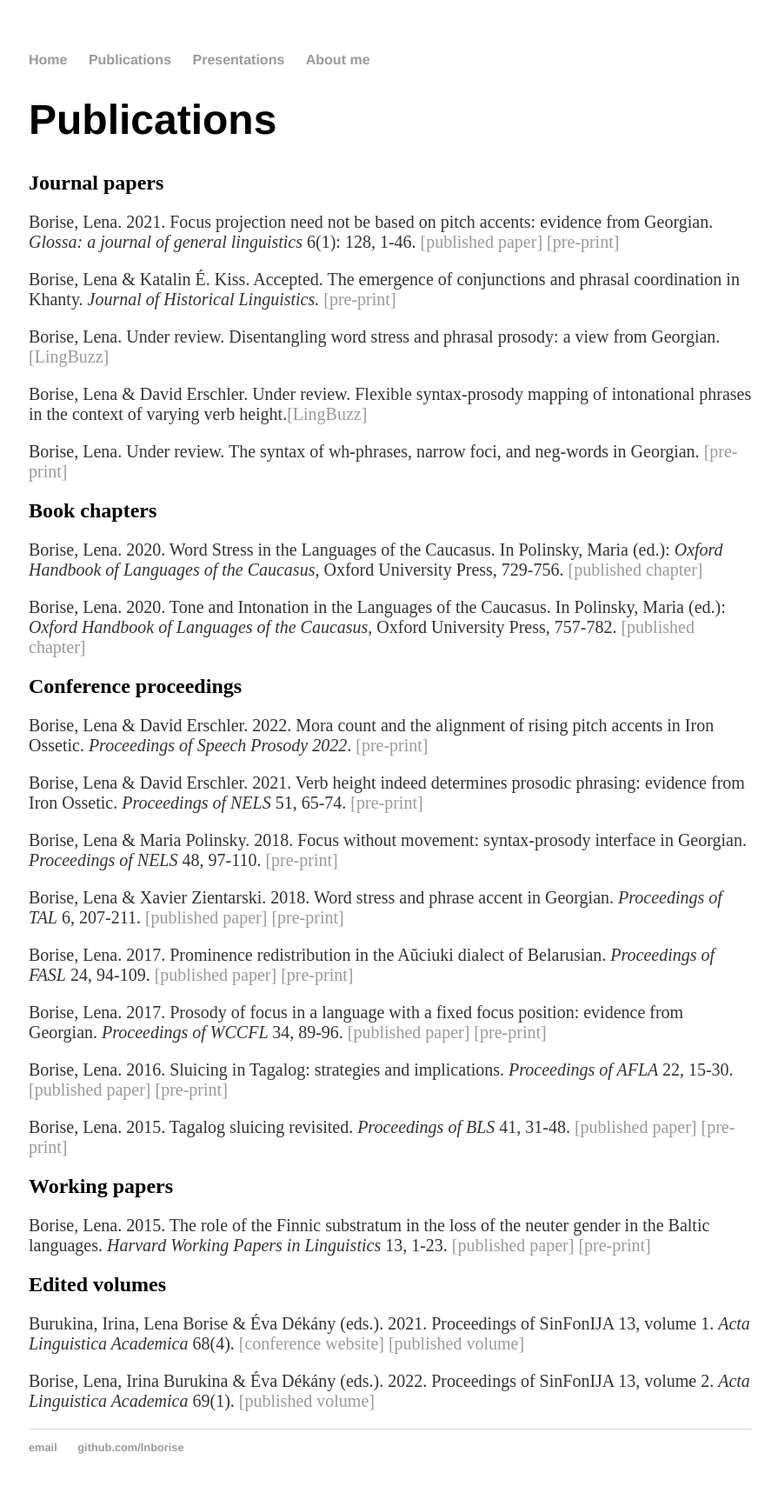
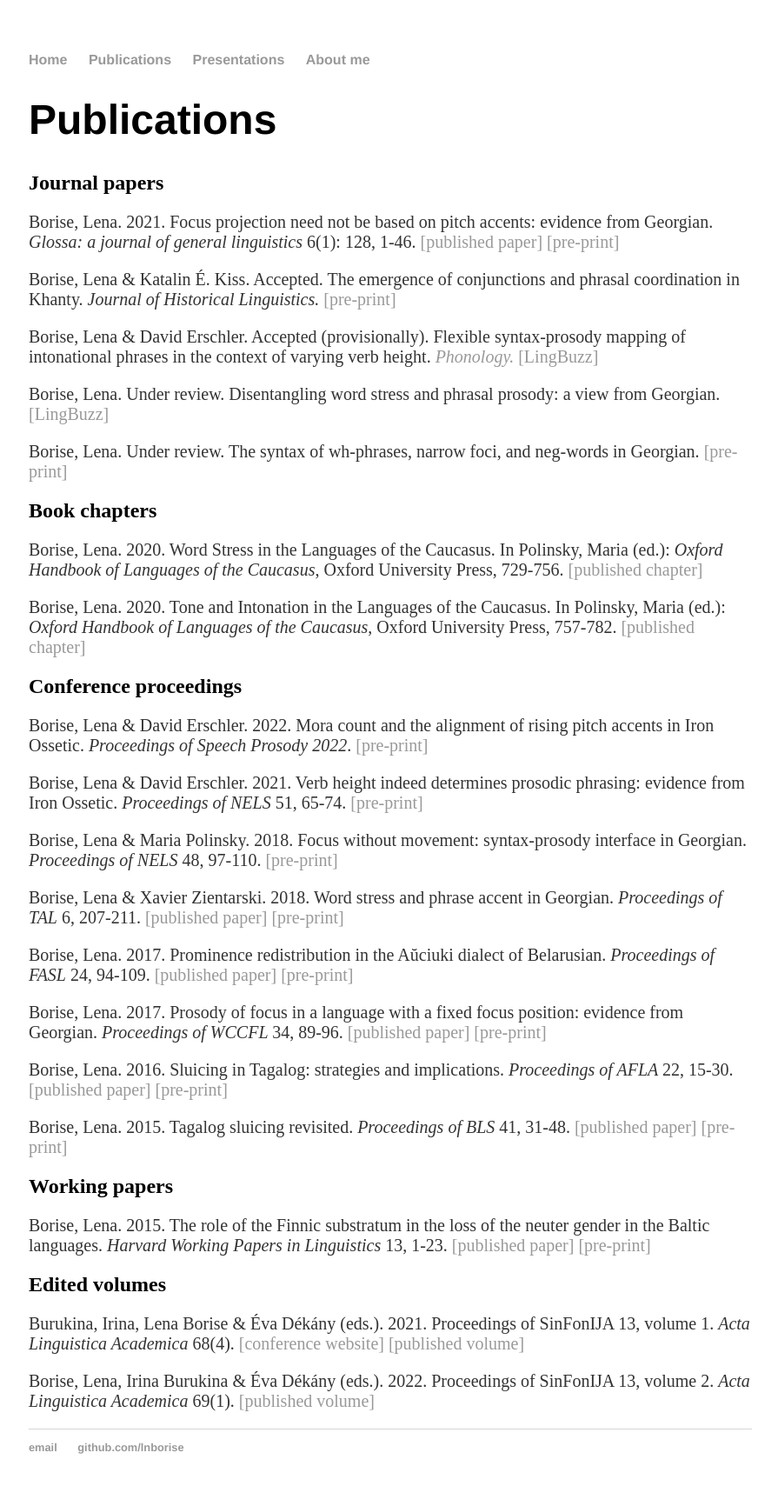
Before and after one commit to lnborise/lnborise.github.io, a Jekyll site: the page built from publications.html, in a window 1280 px wide. Shown: the whole page at 87% size, without its empty margins (191-1086 px from the left). Built offline with Jekyll 4.4.1, drawn with Linux system fonts in a browser that asks for light colours.

Commit message:
Update publications.html

```diff
--- a/publications.html
+++ b/publications.html
@@ -11,9 +11,9 @@
 
 	<p>Borise, Lena & Katalin É. Kiss. Accepted. The emergence of conjunctions and phrasal coordination in Khanty. <i>Journal of Historical Linguistics. </i> <a href="https://lnborise.github.io/assets/BoriseEKiss_Khanty_coordination.pdf">[pre-print]</a> </p>
 
+	<p>Borise, Lena & David Erschler. Accepted (provisionally). Flexible syntax-prosody mapping of intonational phrases in the context of varying verb height.<a href="https://ling.auf.net/lingbuzz/006080"> <i>Phonology.</i> [LingBuzz]</a> </p>
+
 	<p>Borise, Lena. Under review. Disentangling word stress and phrasal prosody: a view from Georgian. <a href="https://ling.auf.net/lingbuzz/005421">[LingBuzz]</a> </p>
-
-	<p>Borise, Lena & David Erschler. Under review. Flexible syntax-prosody mapping of intonational phrases in the context of varying verb height.<a href="https://ling.auf.net/lingbuzz/006080">[LingBuzz]</a> </p>
 
 	<p>Borise, Lena. Under review. The syntax of wh-phrases, narrow foci, and neg-words in Georgian. <a href="https://lnborise.github.io/assets/Borise_PreverbalGSyntax.pdf">[pre-print]</a> </p>
 
```
